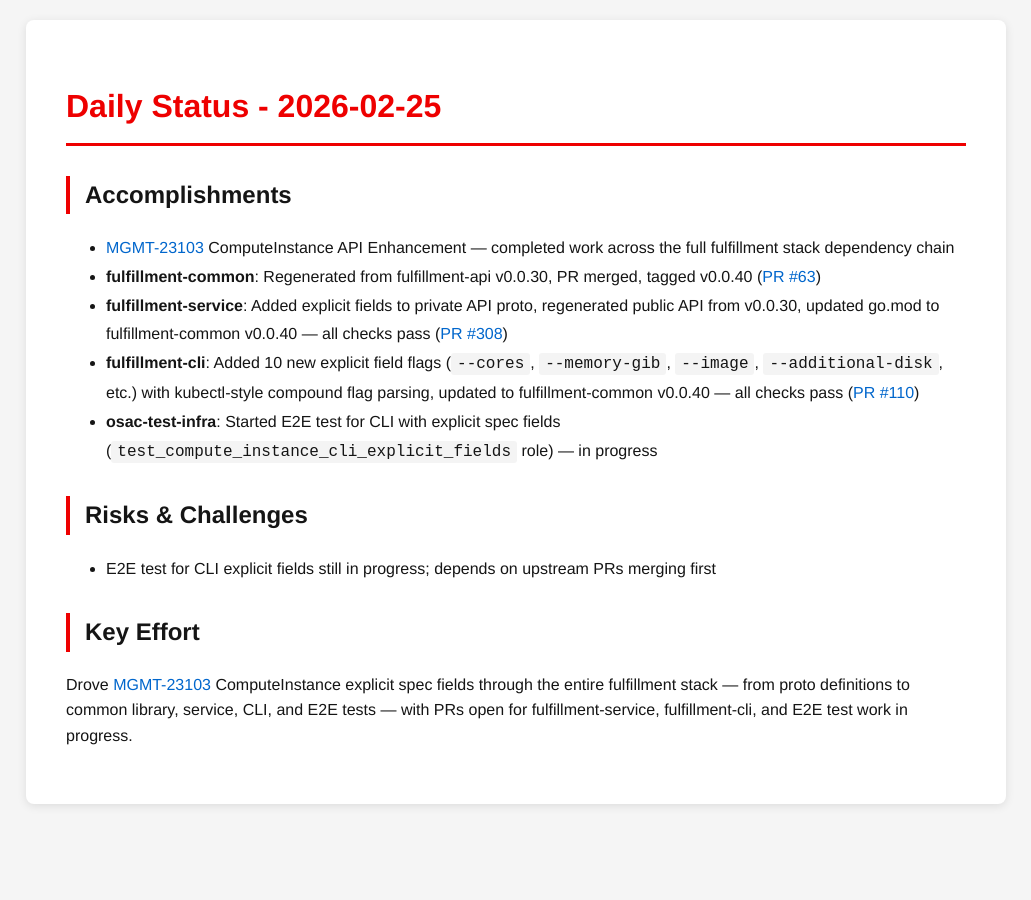
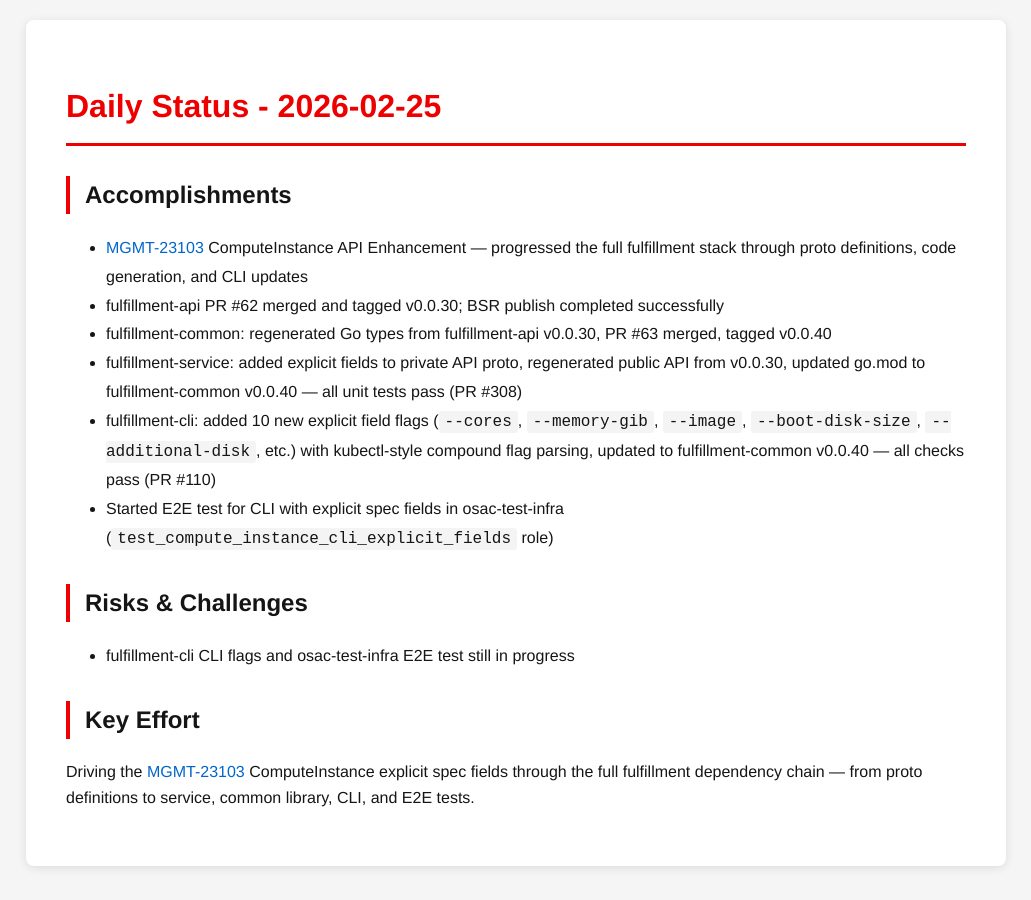
Before and after one commit to tzvatot/daily-status, a Jekyll site: the page built from 2026-02-25.md, in a window 1280 px wide. Shown: the whole page, without its empty margins (124-1155 px from the left). Built offline with Jekyll 4.4.1, drawn with Linux system fonts in a browser that asks for light colours.

Commit message:
Daily status update - 2026-02-25

```diff
--- a/2026-02-25.md
+++ b/2026-02-25.md
@@ -7,17 +7,15 @@ date: 2026-02-25
 # Daily Status - 2026-02-25
 
 ## Accomplishments
-
-- [MGMT-23103](https://issues.redhat.com/browse/MGMT-23103) ComputeInstance API Enhancement — completed work across the full fulfillment stack dependency chain
-- **fulfillment-common**: Regenerated from fulfillment-api v0.0.30, PR merged, tagged v0.0.40 ([PR #63](https://github.com/osac-project/fulfillment-common/pull/63))
-- **fulfillment-service**: Added explicit fields to private API proto, regenerated public API from v0.0.30, updated go.mod to fulfillment-common v0.0.40 — all checks pass ([PR #308](https://github.com/osac-project/fulfillment-service/pull/308))
-- **fulfillment-cli**: Added 10 new explicit field flags (`--cores`, `--memory-gib`, `--image`, `--additional-disk`, etc.) with kubectl-style compound flag parsing, updated to fulfillment-common v0.0.40 — all checks pass ([PR #110](https://github.com/osac-project/fulfillment-cli/pull/110))
-- **osac-test-infra**: Started E2E test for CLI with explicit spec fields (`test_compute_instance_cli_explicit_fields` role) — in progress
+- [MGMT-23103](https://issues.redhat.com/browse/MGMT-23103) ComputeInstance API Enhancement — progressed the full fulfillment stack through proto definitions, code generation, and CLI updates
+- fulfillment-api PR #62 merged and tagged v0.0.30; BSR publish completed successfully
+- fulfillment-common: regenerated Go types from fulfillment-api v0.0.30, PR #63 merged, tagged v0.0.40
+- fulfillment-service: added explicit fields to private API proto, regenerated public API from v0.0.30, updated go.mod to fulfillment-common v0.0.40 — all unit tests pass (PR #308)
+- fulfillment-cli: added 10 new explicit field flags (`--cores`, `--memory-gib`, `--image`, `--boot-disk-size`, `--additional-disk`, etc.) with kubectl-style compound flag parsing, updated to fulfillment-common v0.0.40 — all checks pass (PR #110)
+- Started E2E test for CLI with explicit spec fields in osac-test-infra (`test_compute_instance_cli_explicit_fields` role)
 
 ## Risks & Challenges
-
-- E2E test for CLI explicit fields still in progress; depends on upstream PRs merging first
+- fulfillment-cli CLI flags and osac-test-infra E2E test still in progress
 
 ## Key Effort
-
-Drove [MGMT-23103](https://issues.redhat.com/browse/MGMT-23103) ComputeInstance explicit spec fields through the entire fulfillment stack — from proto definitions to common library, service, CLI, and E2E tests — with PRs open for fulfillment-service, fulfillment-cli, and E2E test work in progress.
+Driving the [MGMT-23103](https://issues.redhat.com/browse/MGMT-23103) ComputeInstance explicit spec fields through the full fulfillment dependency chain — from proto definitions to service, common library, CLI, and E2E tests.
```
